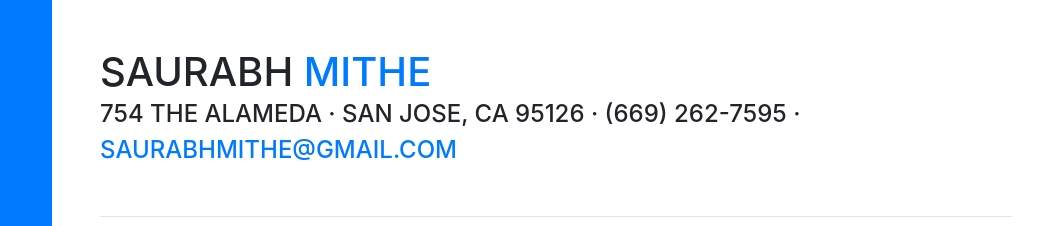
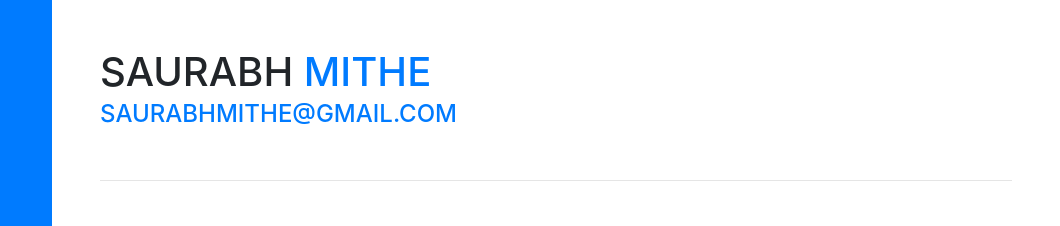
Before and after one commit to saurabhmithe/saurabhmithe.github.io, a website with bundled scripts: page index.html in a window 1280 px wide. Shown: the top 226 px of the page, 220-1280 px from the left. Built offline with nearby package versions, Linux system fonts and the light colour scheme; a web font is replaced by a local one.

Commit message:
Update index.html

```diff
--- a/index.html
+++ b/index.html
@@ -81,7 +81,7 @@
           <h1 class="mb-0">Saurabh
             <span class="text-primary">Mithe</span>
           </h1>
-          <div class="subheading mb-5">754 The Alameda · San Jose, CA 95126 · (669) 262-7595 ·
+          <div class="subheading mb-5">
             <a href="mailto:saurabhmithe@gmail.com">saurabhmithe@gmail.com</a>
           </div>
           <hr>
```
